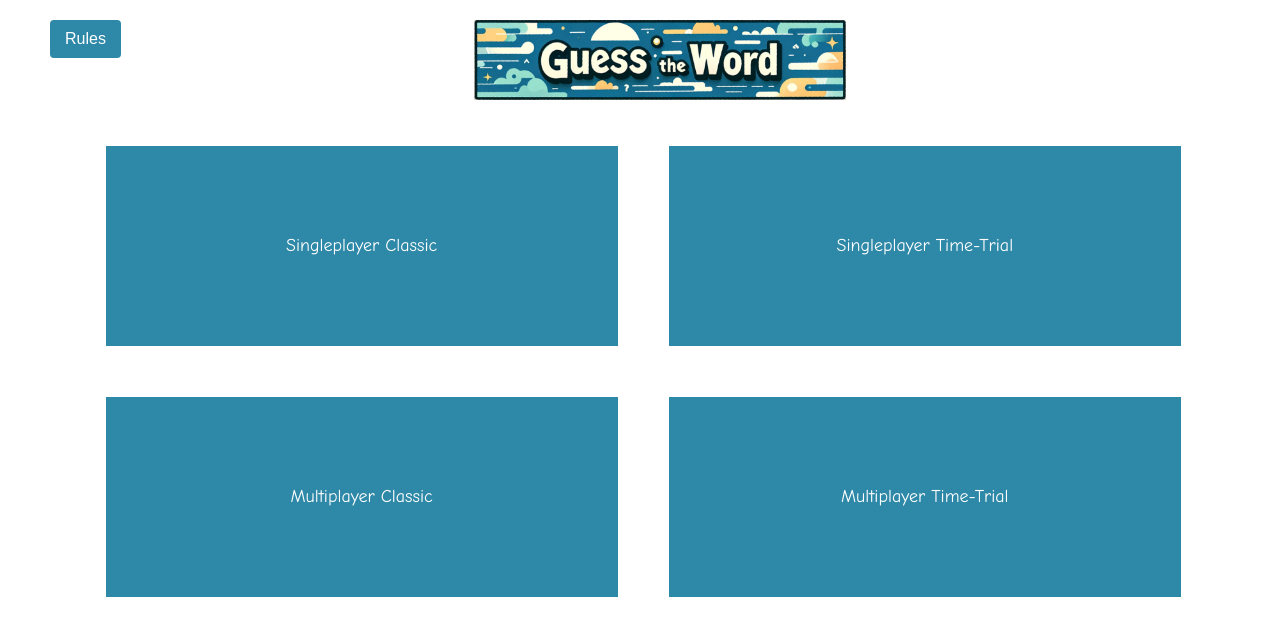
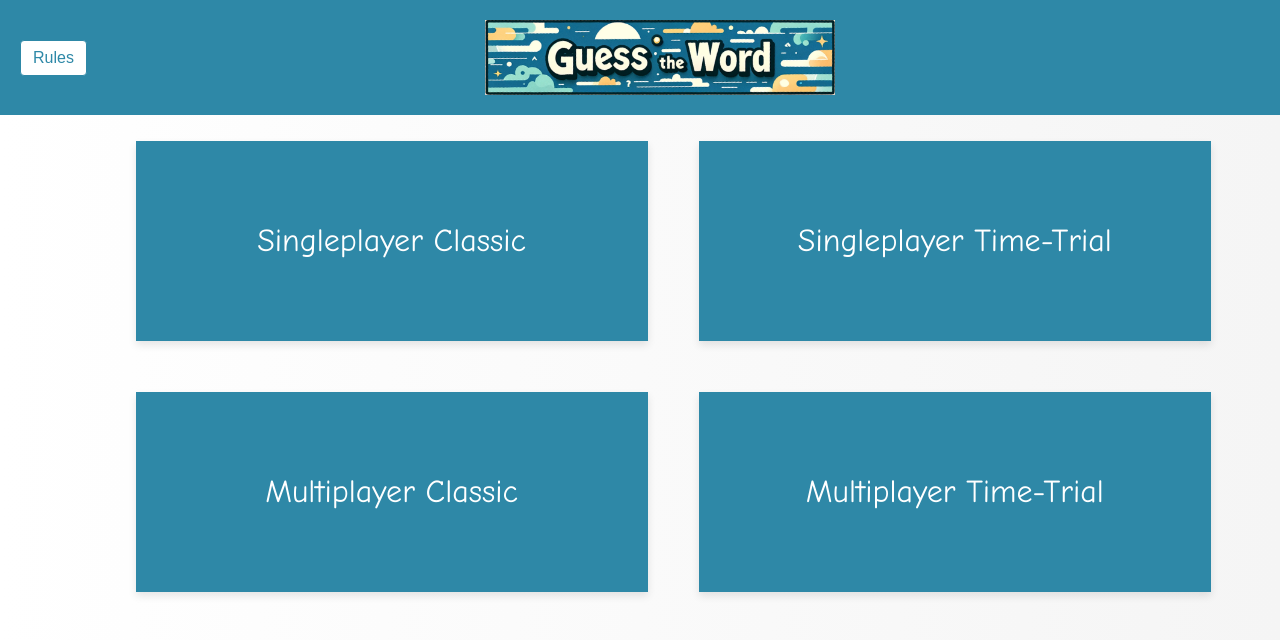
Before and after one commit to SimonLyng/Guess_The_word_game_EksamenDatalogi, a plain HTML site: page Eksamen projekt datalogi/index.html in a window 1280 px wide. Shown: the top 640 px of the page. Drawn offline with Linux system fonts and the light colour scheme.

Commit message:
css changes

```diff
--- a/Eksamen projekt datalogi/css/style.css
+++ b/Eksamen projekt datalogi/css/style.css
@@ -1,42 +1,82 @@
-body,
-h1,
-p,
-input,
-button {
+/* Nulstiller margin og padding for basiselementer for at sikre konsistens i layoutet */
+body, h1, p, input, button {
   margin: 0;
   padding: 0;
 }
 
+/* Grundlæggende stilindstillinger for hele dokumentet, inklusive skrifttype, baggrundsfarve og tekstfarve */
 body {
-  font-family: "Comic Sans MS", sans-serif;
-  background-color: #ffffff;
+  font-family: "Comic Sans MS", cursive, sans-serif;
+  background: linear-gradient(to right, #ffffff, #f5f5f5);
   color: #333;
 }
 
+/* Stil for headeren, justerer padding og baggrundsfarve */
+.header {
+  display: flex;
+  justify-content: center;
+  align-items: center;
+  position: relative;
+  width: 100%;
+  padding: 20px;
+  background-color: #2e88a7;
+}
+
+/* Stil for header-logoet, sikrer korrekt skalering */
+.header-logo {
+  height: auto;
+  width: 100%;
+  max-width: 350px; /* Begrænser maksimal bredde for at forhindre forvrængning */
+}
+
+/* Stil for knappen inden for headeren, forbedrer justering */
+.header button {
+  position: absolute;
+  top: 50%;
+  transform: translateY(-50%);
+  left: 20px;
+  background-color: #fff;
+  color: #2e88a7;
+  border: 1px solid #2e88a7;
+  padding: 8px 12px;
+  border-radius: 4px;
+  cursor: pointer;
+  font-size: 1em;
+  transition: background-color 0.3s, color 0.3s;
+}
+
+/* Hover-effekt for knappen i headeren */
+.header button:hover {
+  background-color: #2e88a7;
+  color: #fff;
+}
+
+/* Stil for container-elementer, med maksimal bredde, centrering, padding, baggrundsfarve, afrundede hjørner og skyggeeffekt */
 .container {
   max-width: 800px;
-  max-height: 500px;
   margin: 50px auto;
-  padding: 40px; /* Increased padding for more space */
+  padding: 40px;
   background-color: #fff;
   border-radius: 8px;
   box-shadow: 0 0 10px rgba(0, 0, 0, 0.1);
-  /* Add blue borders to the sides */
   border-left: 10px solid #2e88a7;
   border-right: 10px solid #2e88a7;
 }
 
+/* Stil for h1-elementer, herunder tekstjustering og farve */
 h1 {
   text-align: center;
   color: #2e88a7;
 }
 
+/* Stilindstillinger for #word-display ID'et, inklusive skriftstørrelse, margin og tekstjustering */
 #word-display {
-  font-size: 3em;
+  font-size: 4em;
   margin: 20px 0;
   text-align: center;
 }
 
+/* Stil for tekstfelter af typen "text", der angiver bredde, padding, margin og boksmodellen */
 input[type="text"] {
   width: 100%;
   padding: 10px;
@@ -44,6 +84,7 @@ input[type="text"] {
   box-sizing: border-box;
 }
 
+/* Grundlæggende stil for knapper, inklusive baggrundsfarve, tekstfarve, padding, kantindstillinger, cursor og skriftstørrelse */
 button {
   background-color: #2e88a7;
   color: #fff;
@@ -52,85 +93,80 @@ button {
   border-radius: 4px;
   cursor: pointer;
   font-size: 1em;
+  transition: background-color 0.3s;
 }
 
+/* Stil for knapper ved "hover", ændrer kun baggrundsfarven */
 button:hover {
   background-color: #2e88a7;
 }
 
+/* Stil for #feedback ID'et, inklusive margin, padding, baggrundsfarve og afrundede hjørner */
 #feedback {
   margin-top: 20px;
   padding: 15px;
   background-color: #e0e0e0;
-  border-radius: 8px; /* Adjusted border-radius */
+  border-radius: 8px;
 }
 
-#turn-indicator,
-#guessed-letters {
+/* Ensartet stil for #turn-indicator og #guessed-letters ID'er, inklusive margin, padding, baggrundsfarve og afrundede hjørner */
+#turn-indicator, #guessed-letters {
   margin-top: 20px;
   padding: 15px;
   background-color: #e0e0e0;
-  border-radius: 8px; /* Adjusted border-radius */
+  border-radius: 8px;
 }
 
+/* Stil for #timer ID'et, der angiver position, placering og skriftstørrelse */
 #timer {
-  position: absolute;
+  position: fixed;
   top: 0;
-  left: 210px; /* Adjust the left positioning as needed */
+  left: 210px;
   margin-top: 200px;
   font-size: 1.2em;
 }
 
+/* Stilindstillinger for #game-message ID'et, inklusive margin, skriftvægt og tekstfarve */
 #game-message {
   margin-top: 10px;
   font-weight: bold;
   color: #007bff;
 }
 
+/* Stil for #correct-guess-message ID'et, primært fokuseret på margin og tekstfarve */
 #correct-guess-message {
   margin-top: 10px;
   color: #28a745;
 }
 
+/* Stil for .box klassen, herunder størrelse, margin, float, boksmodellering, tekstjustering, position, baggrund og tekstfarve */
 .box {
-  height: 40%;
+  height: 200px;
   width: 40%;
-  margin: 2%; /* Adjusted margin for closer spacing */
+  margin: 2%;
   float: left;
+  left: 110px;
   box-sizing: border-box;
   text-align: center;
   position: relative;
-  left: 80px;
-  line-height: 200px; /* Center content vertically */
-  background-color: #2e88a7; /* Set a background color */
-  color: #fff; /* Set text color */
+  box-shadow: 0 4px 8px rgba(0, 0, 0, 0.1);
+  background-color: #2e88a7;
+  color: #333;
+  transition: transform 0.3s;
+  display: flex;
+  justify-content: center;
+  align-items: center;
   text-decoration: none;
-  font-size: 18px;
+  color: #ffffff;
+  font-size: 2em; /* Adjust the font size as needed */
 }
 
-.header {
-  display: flex;
-  justify-content: center; /* Center items horizontally */
-  align-items: center; /* Center items vertically */
-  position: relative; /* Needed for absolute positioning of the button */
-  width: 100%; /* Header width */
-  padding: 20px; /* Adjust padding for spacing around the content */
-  /* Add any additional styling for your header, like background-color, etc. */
+/* Hover-effekt for .box klassen */
+.box:hover {
+  transform: scale(1.05);
 }
 
-/* Style for the header logo */
-.header-logo {
-  height: 80px; /* Set a fixed height for the logo */
-  width: 350; /* Adjust width automatically to maintain aspect ratio */
-  /* Adjust object-fit if needed, or remove it if it's not necessary */
+/* Stil for links inden for .box klassen ved hover */
+.box a:hover {
+  color: #ffffff;
 }
-
-/* Style for the button */
-.header button {
-  position: absolute; /* Position the button relative to the header */
-  top: 20px; /* Position from the top of the header, adjust to match header padding */
-  left: 50px; /* Position from the right of the header, adjust to match header padding */
-  /* Add any additional styling for your button */
-}
-
-/* Add any other global or specific styles below */
```
